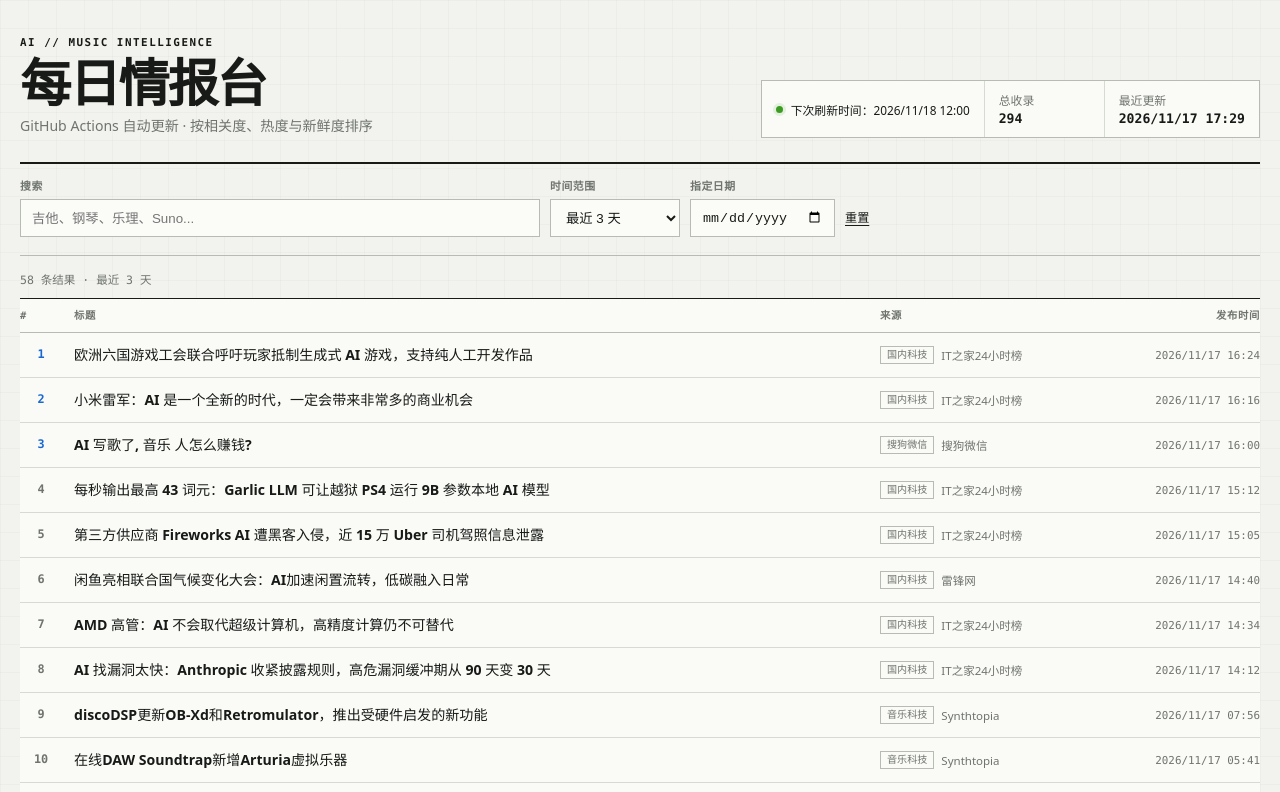
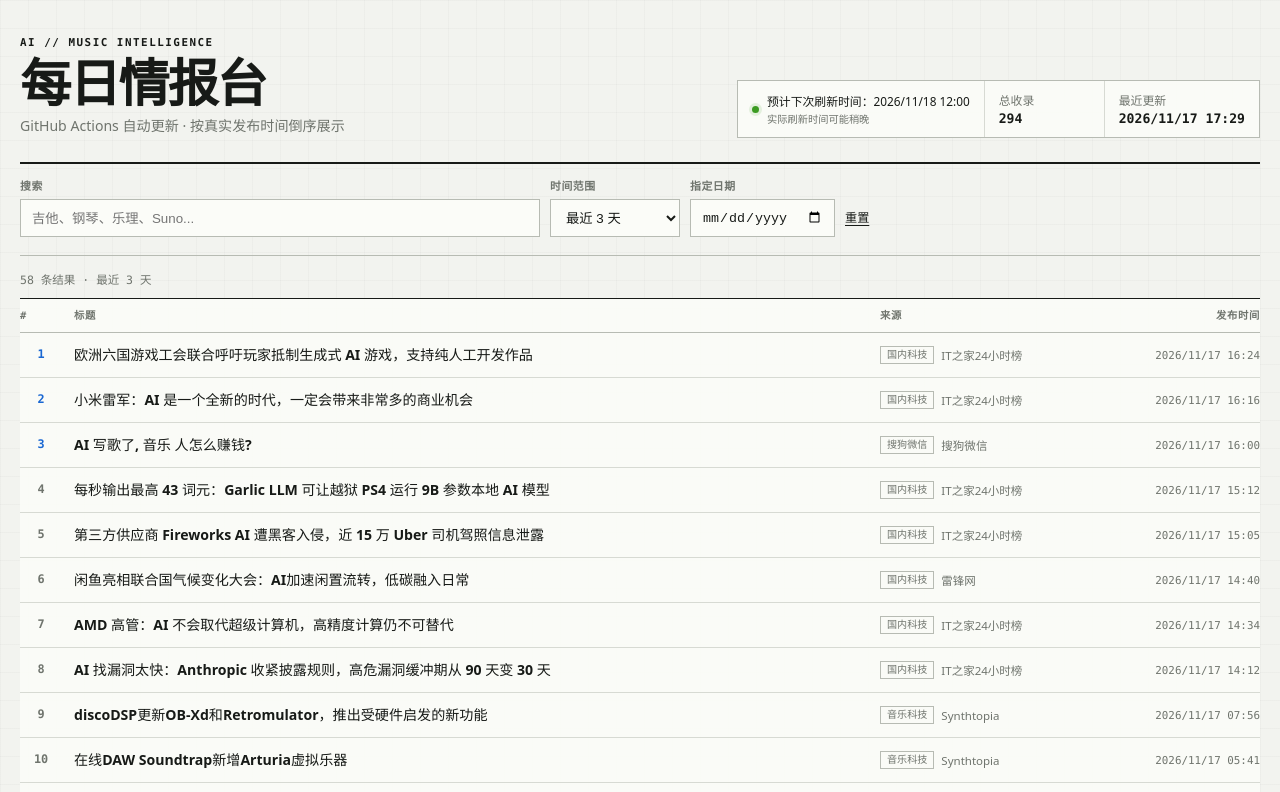
Before and after one commit to Andy-Dufrense/Ai-Collect, a plain HTML site: page public/index.html in a window 1280 px wide. Shown: the top 792 px of the page. Drawn offline with Linux system fonts and the light colour scheme.

Commit message:
ui: clarify estimated refresh time

```diff
--- a/public/app.js
+++ b/public/app.js
@@ -237,8 +237,13 @@ async function loadData() {
         elements.total.textContent = String(payload.total ?? state.items.length);
         elements.generatedAt.textContent = formatTime(payload.generated_at);
         elements.syncState.className = "sync-state online";
-        elements.syncText.textContent =
-            `下次刷新时间：${formatTime(nextScheduledRefresh().toISOString())}`;
+        const estimatedLine = document.createElement("span");
+        estimatedLine.textContent =
+            `预计下次刷新时间：${formatTime(nextScheduledRefresh().toISOString())}`;
+        const delayNote = document.createElement("small");
+        delayNote.className = "sync-note";
+        delayNote.textContent = "实际刷新时间可能稍晚";
+        elements.syncText.replaceChildren(estimatedLine, delayNote);
         render();
     } catch (error) {
         elements.syncState.className = "sync-state offline";
--- a/public/index.html
+++ b/public/index.html
@@ -13,7 +13,7 @@
             <div class="brand-block">
                 <p class="product-sign">AI // MUSIC INTELLIGENCE</p>
                 <h1>每日情报台</h1>
-                <p class="product-note">GitHub Actions 自动更新 · 按相关度、热度与新鲜度排序</p>
+                <p class="product-note">GitHub Actions 自动更新 · 按真实发布时间倒序展示</p>
             </div>
             <div class="system-panel">
                 <div class="sync-state offline" id="sync-state">
@@ -85,7 +85,7 @@
 
         <footer class="app-footer">
             <span>GITHUB ACTIONS · RSS / WEIXIN SEARCH / AUDITED ISSUES</span>
-            <span>热度为来源权重与热词估算值</span>
+            <span>时间范围依据文章原始发布时间</span>
         </footer>
     </div>
     <script src="./app.js" defer></script>
--- a/public/style.css
+++ b/public/style.css
@@ -100,6 +100,13 @@ a {
     align-items: center;
     flex-direction: row;
     gap: 8px;
+}
+
+.sync-note {
+    display: block;
+    margin-top: 2px;
+    color: var(--muted);
+    font-size: 0.64rem;
 }
 
 .sync-dot {
--- a/static/style.css
+++ b/static/style.css
@@ -100,6 +100,13 @@ a {
     align-items: center;
     flex-direction: row;
     gap: 8px;
+}
+
+.sync-note {
+    display: block;
+    margin-top: 2px;
+    color: var(--muted);
+    font-size: 0.64rem;
 }
 
 .sync-dot {
```
Also changed, not shown: templates/index.html (+6 -4 lines), 1 other file.
